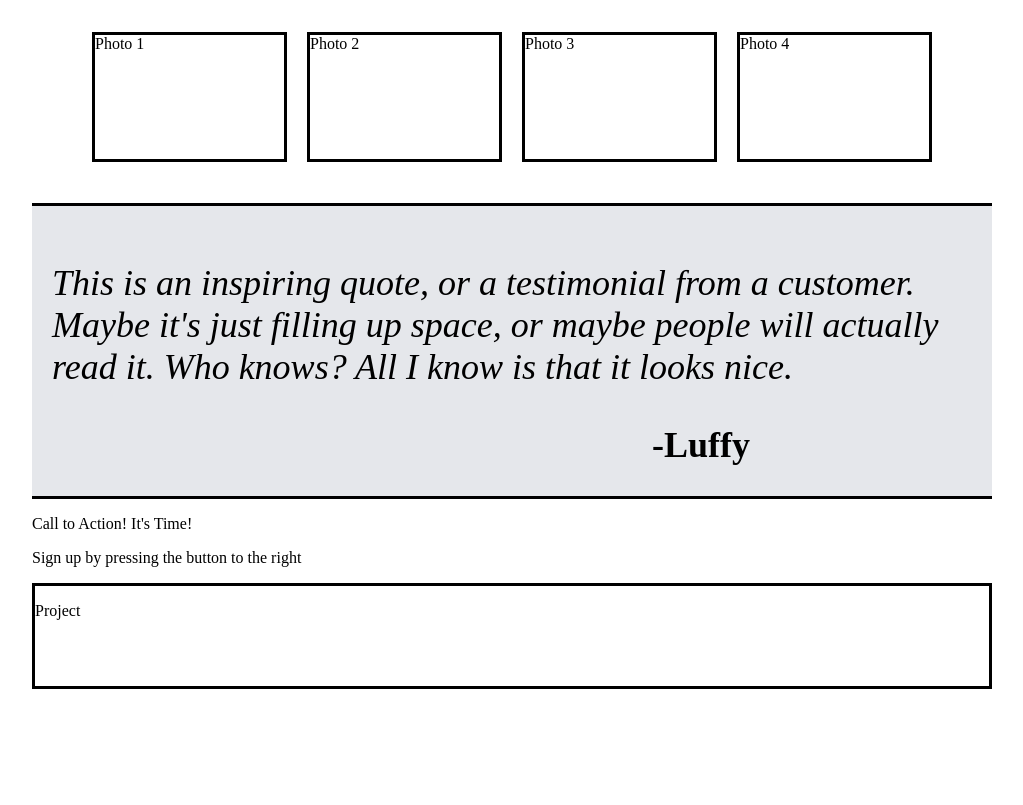
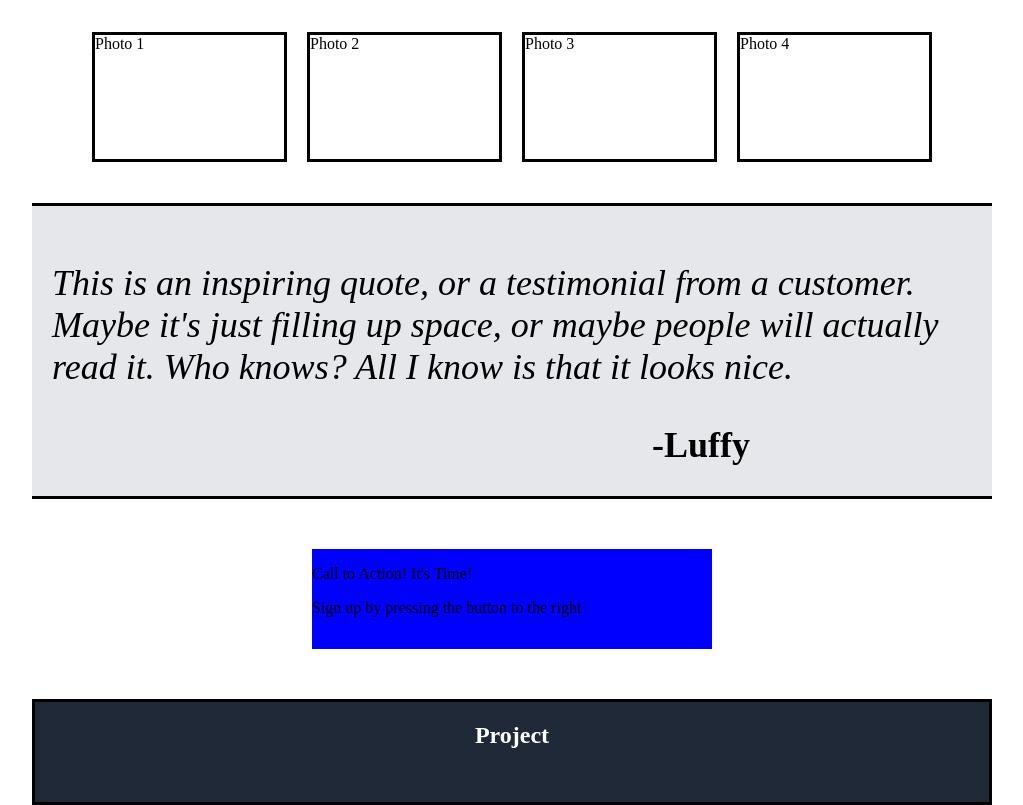
Before and after one commit to Aaronsupa/Simple-Website, a plain HTML site: page index.html in a window 1280 px wide. Shown: the part 390-1195 px from the top of the page, without its empty margins (128-1151 px from the left). Before the commit the page ends 1079 px from the top, so only its background shows below. Drawn offline with Linux system fonts and the light colour scheme.

Commit message:
Updated call to action and footer

```diff
--- a/index.html
+++ b/index.html
@@ -47,13 +47,15 @@
                 </p>
                 <span><strong>-Luffy</strong></span>
             </div>
-            <div>
-                <p>Call to Action! It's Time!</p>
-                <p>Sign up by pressing the button to the right</p>
-                <a href = "#"></a>
+            <div class = "call-to">
+                <div class = "call-to-box">
+                    <p>Call to Action! It's Time!</p>
+                    <p>Sign up by pressing the button to the right</p>
+                    <a href = "#"></a>
+                </div>
             </div>
             <nav class = "bottom">
-                <p>Project</p>
+                <h2>Project</h2>
             </nav>
     </nav>
 </body>
--- a/stylepage.css
+++ b/stylepage.css
@@ -70,6 +70,8 @@
 .bottom{
     height: 100px;
     border: 3px solid black;
+    background-color: #1F2937;
+    color: white;
 }
 
 .quote{
@@ -86,6 +88,24 @@
     margin-bottom: 100px;
 }
 
+.call-to{
+    height: 200px;
+    background-color: white;
+    display: flex;
+    align-items: center;
+    justify-content: center;
+}
+
+.call-to-box{
+    width: 400px;
+    height: 100px;
+    background-color: blue;
+}
+
+.signup{
+    flex:1
+}
+
 img {
     display: inline;
 }
```
